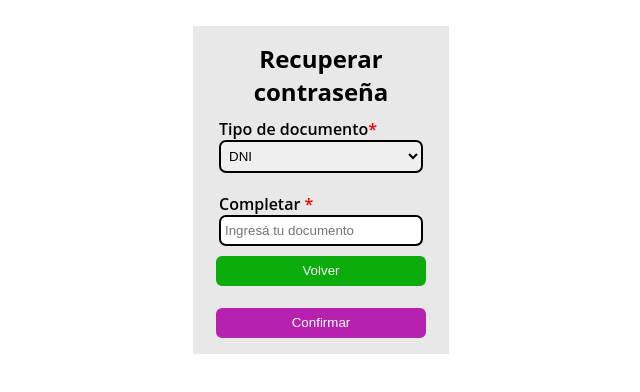
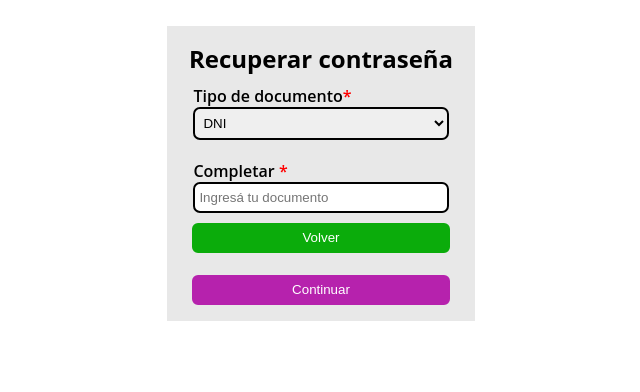
Before and after one commit to NicoForni/Formulario-validado-con-Formik-y-Yup-con-Recupero-de-contrase-a, a React (Create React App) app: page /recoverypassword in a window 1280 px wide. Shown: the top 392 px of the page, without its empty margins (319-959 px from the left). Built offline with nearby package versions, Linux system fonts and the light colour scheme.

Commit message:
password

```diff
--- a/src/Components/Form/Form.css
+++ b/src/Components/Form/Form.css
@@ -102,3 +102,29 @@
     width: 12px;
     height: 10px;
 }
+
+/*==========EMPIEZA ADAPTACION RESPONSIVE========*/
+
+/*MOBILE*/
+
+@media (max-width: 767px) {
+    .contenedor {
+        margin: 2% 10%;
+    }
+}
+
+/*TABLET*/
+
+@media (min-width: 768px) and (max-width: 1279px) {
+    .contenedor {
+        margin: 2% 30%;
+    }
+}
+
+/*DESKTOP*/
+
+@media (min-width: 1280px) {
+    .contenedor {
+        margin: 2% 38%;
+    }
+}
--- a/src/Components/Password/Password.css
+++ b/src/Components/Password/Password.css
@@ -31,8 +31,8 @@
     outline: none;
 }
 
-.input-document select{
-    color: red;
+.input-document value{
+    background-color: red;
 }
 
 
@@ -99,3 +99,30 @@
     background-color: #097e09;
     border: 2px solid #097e09;
 }
+
+
+/*==========EMPIEZA ADAPTACION RESPONSIVE========*/
+
+/*MOBILE*/
+
+@media (max-width: 767px) {
+    .contenedor-options {
+        margin: 2% 10%;
+    }
+}
+
+/*TABLET*/
+
+@media (min-width: 768px) and (max-width: 1279px) {
+    .contenedor-options {
+        margin: 2% 30%;
+    }
+}
+
+/*DESKTOP*/
+
+@media (min-width: 1280px) {
+    .contenedor-options {
+        margin: 2% 38%;
+    }
+}
--- a/src/Components/Password/Password.js
+++ b/src/Components/Password/Password.js
@@ -7,16 +7,23 @@ import { Link } from "react-router-dom";
 
 const Password = () => {
 
+    const digitsOnly = (value) => /^\d+$/.test(value)
+
     const formSchema = Yup.object().shape({
-        completar: Yup
-          .string(<div className="input-required">Ingrese su usuario</div>),
+        dni: Yup
+          .string(),
+
         ci: Yup
-          .string(<div className="input-required">Ingrese su usuario</div>),
+          .string(),
+
         pasaporte: Yup
-          .string(<div className="input-required">Ingrese su usuario</div>),
+          .string(),
+
         completar: Yup
         .string(<div className="input-required">Ingrese su contraseña</div>)
-        //.string(<div className="input-required"><img className="img-required" src="https://cdn.iconscout.com/icon/premium/png-256-thumb/error-2547221-2136999.png" alt="error"></img> Este campo no debe estar vacío</div>),
+        .required(<div className="input-required"><img className="img-required" src="https://cdn.iconscout.com/icon/premium/png-256-thumb/error-2547221-2136999.png" alt="error"></img> Este campo no debe estar vacío</div>)
+        .test('Digits only', <div className="input-required">Debe completar solo con números</div>, digitsOnly)
+
       });
 
     return(
@@ -60,7 +67,7 @@ const Password = () => {
                     <Link to="/"><button type="submit" className="boton-volver">Volver</button></Link>
                     <br/>
                     <br/>
-                    <button type="submit" className="boton-confirmar">Confirmar</button>
+                    <button type="submit" className="boton-confirmar">Continuar</button>
                 </Form>
             </Formik>
         </>
```
